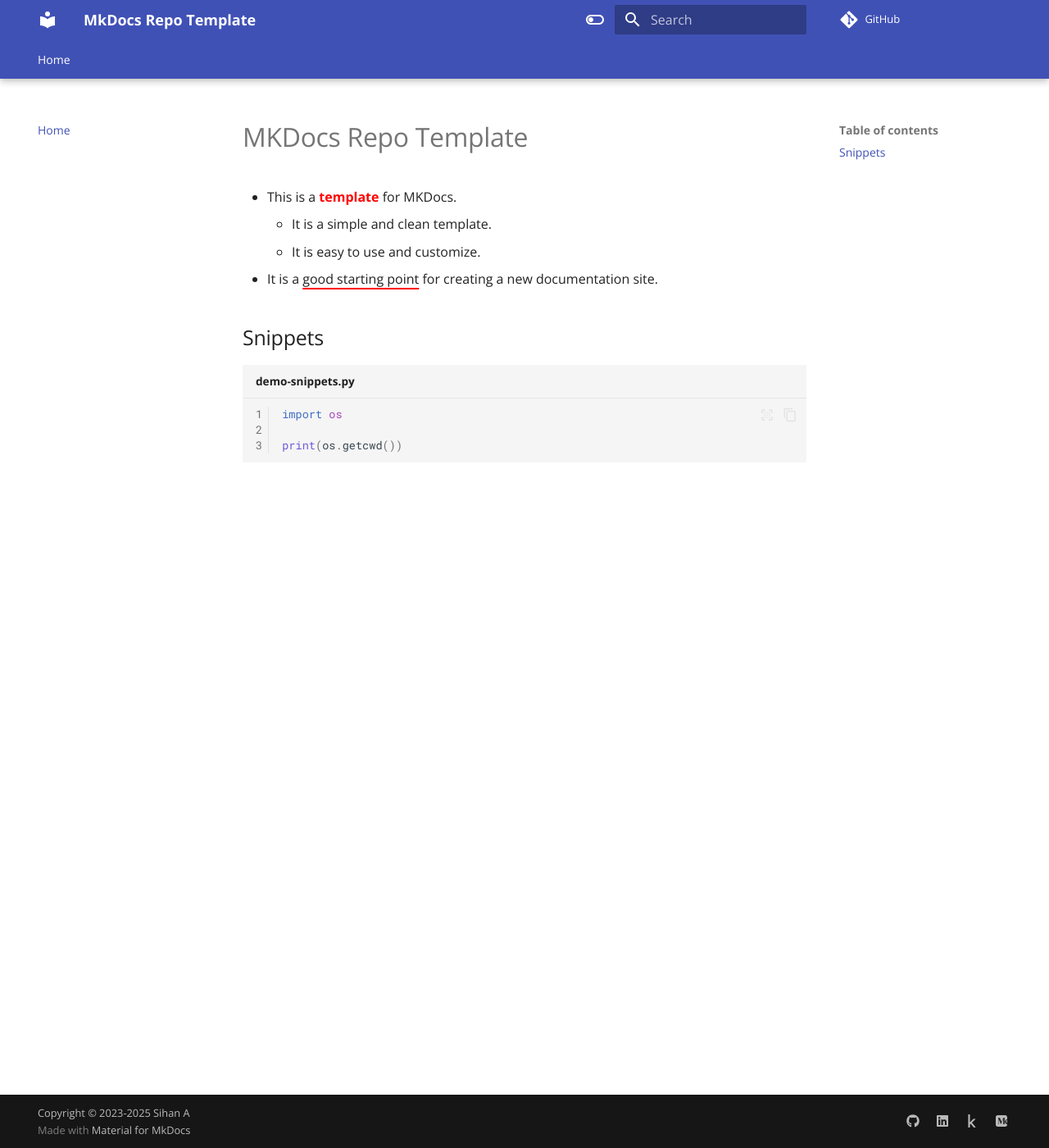
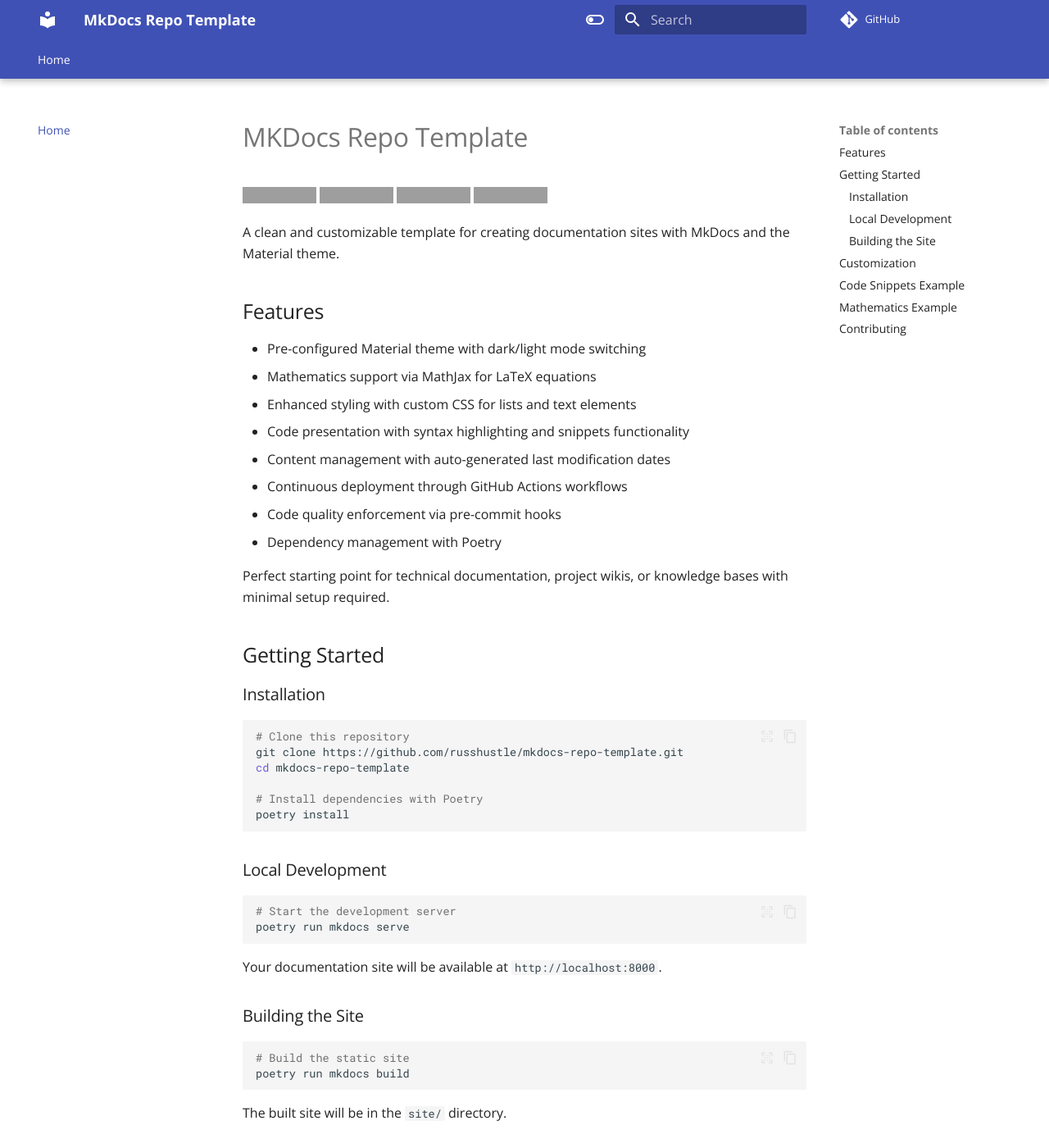
Before and after one commit to russhustle/mkdocs-repo-template, an MkDocs documentation site: the page built from docs/README.md, in a window 1280 px wide and 1400 px high. Shown: the whole window at 82% size. Built offline with MkDocs 1.6.1 and Material for MkDocs 9.7.7, drawn with Linux system fonts in a browser that asks for light colours; comment, search, counter and statistics services are not loaded; some of the changed text lies outside the part shown; grey boxes are pictures that could not be loaded.

Commit message:
2025/05/25 Enhance README with detailed features and usage instructions; update CSS for image styling

````diff
--- a/docs/README.md
+++ b/docs/README.md
@@ -1,12 +1,74 @@
 # MKDocs Repo Template
 
--   This is a **template** for MKDocs.
-    -   It is a simple and clean template.
-    -   It is easy to use and customize.
--   It is a <u>good starting point</u> for creating a new documentation site.
+[![GitHub stars](https://img.shields.io/github/stars/russhustle/mkdocs-repo-template.svg)](https://github.com/russhustle/mkdocs-repo-template/stargazers)
+[![License: MIT](https://img.shields.io/badge/License-MIT-yellow.svg)](https://opensource.org/licenses/MIT)
+[![Code style: black](https://img.shields.io/badge/code%20style-black-000000.svg)](https://github.com/psf/black)
+[![Documentation Status](https://img.shields.io/badge/docs-latest-brightgreen.svg)](https://russhustle.github.io/mkdocs-repo-template/)
 
-## Snippets
+A clean and customizable template for creating documentation sites with MkDocs and the Material theme.
+
+## Features
+
+-   Pre-configured Material theme with dark/light mode switching
+-   Mathematics support via MathJax for LaTeX equations
+-   Enhanced styling with custom CSS for lists and text elements
+-   Code presentation with syntax highlighting and snippets functionality
+-   Content management with auto-generated last modification dates
+-   Continuous deployment through GitHub Actions workflows
+-   Code quality enforcement via pre-commit hooks
+-   Dependency management with Poetry
+
+Perfect starting point for technical documentation, project wikis, or knowledge bases with minimal setup required.
+
+## Getting Started
+
+### Installation
+
+```bash
+# Clone this repository
+git clone https://github.com/russhustle/mkdocs-repo-template.git
+cd mkdocs-repo-template
+
+# Install dependencies with Poetry
+poetry install
+```
+
+### Local Development
+
+```bash
+# Start the development server
+poetry run mkdocs serve
+```
+
+Your documentation site will be available at `http://localhost:8000`.
+
+### Building the Site
+
+```bash
+# Build the static site
+poetry run mkdocs build
+```
+
+The built site will be in the `site/` directory.
+
+## Customization
+
+Edit `mkdocs.yml` to configure your site settings, navigation, and theme options.
+
+## Code Snippets Example
 
 ```python title="demo-snippets.py" linenums="1"
 --8<-- "demo-snippets.py"
 ```
+
+## Mathematics Example
+
+MathJax renders LaTeX equations beautifully:
+
+$$
+E = mc^2
+$$
+
+## Contributing
+
+Contributions are welcome!
--- a/docs/utils/extra.css
+++ b/docs/utils/extra.css
@@ -1,4 +1,5 @@
-img:not(.md-header__button.md-logo img) {
+img:not(.md-header__button.md-logo img):not([src^="https://img.shields.io/"])
+{
     border: 1px solid black;
     /* image width 500px */
     /* width: 500px; */
````
